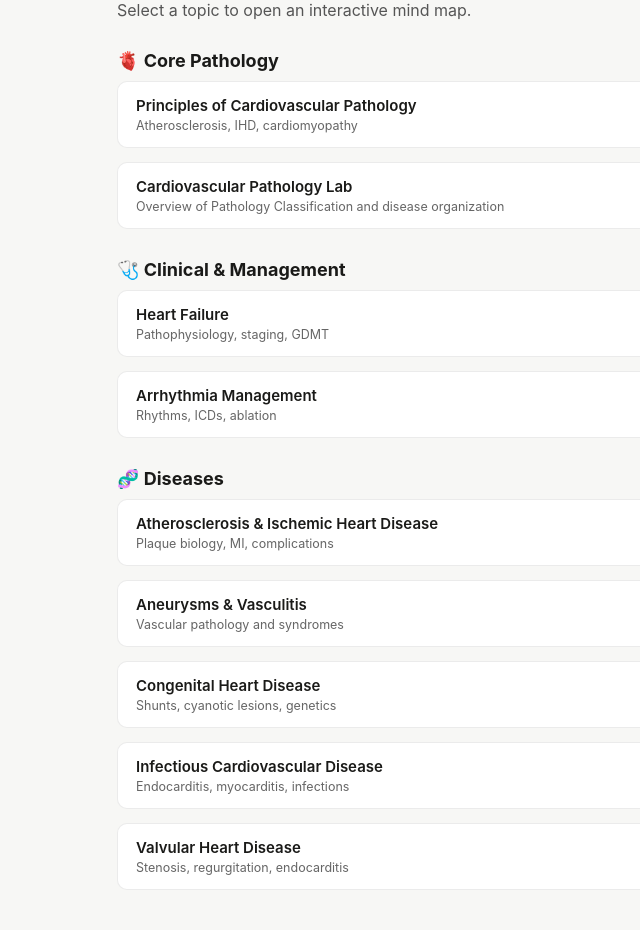
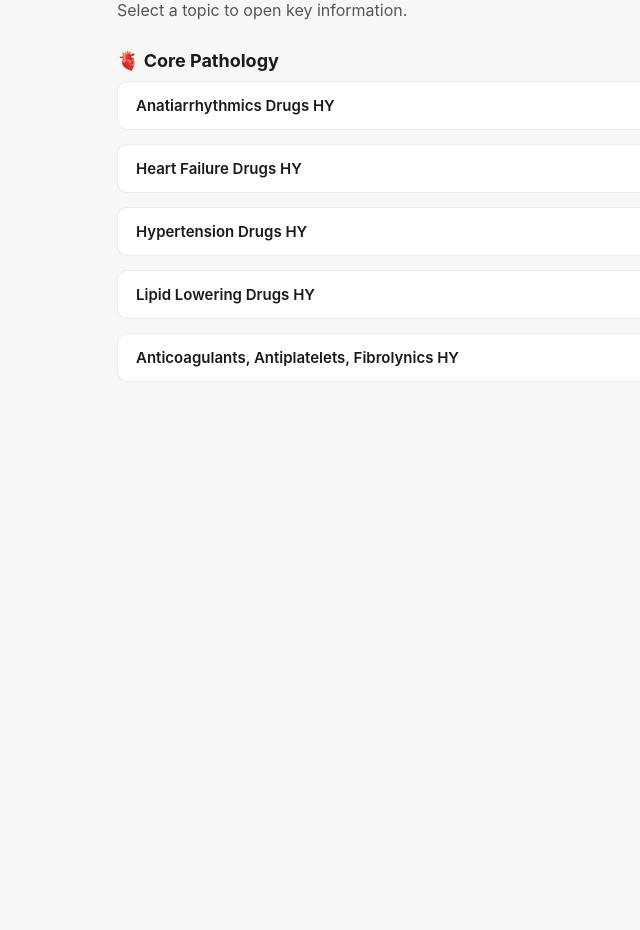
Before and after one commit to strettyit10/pharm-notes, a plain HTML site: page index (3).html in a window 1280 px wide. Shown: the part 109-1039 px from the top of the page, without its empty margins (73-713 px from the left). After the commit the page ends 800 px from the top, so only its background shows below. Drawn offline with Linux system fonts and the light colour scheme.

Commit message:
Change title and content from Cardiovascular to Pharm Notes

```diff
--- a/index (3).html
+++ b/index (3).html
@@ -3,7 +3,7 @@
 <head>
 <meta charset="UTF-8">
 <meta name="viewport" content="width=device-width, initial-scale=1.0">
-<title>Cardiovascular Mind Maps</title>
+<title>Pharm Notes</title>
 
 <style>
   body {
@@ -67,69 +67,34 @@
 
 <body>
 
-<h1>🧠 Cardiovascular Mind Maps</h1>
-<p>Select a topic to open an interactive mind map.</p>
+<h1>🧠 Pharm Notes</h1>
+<p>Select a topic to open key information.</p>
 
 <h2>🫀 Core Pathology</h2>
 <div class="grid">
 
-  <a class="card" href="Principles of Cardiovascular Pathology_mindmap.html">
-    <div class="title">Principles of Cardiovascular Pathology</div>
-    <div class="subtitle">Atherosclerosis, IHD, cardiomyopathy</div>
+  <a class="card" href="Antiarrhythmics_HY_Chart.html">
+    <div class="title">Anatiarrhythmics Drugs HY</div>
   </a>
 
-  <a class="card" href="The Taxonomy of Cardiovascular Pathology_mindmap.html">
-    <div class="title">Cardiovascular Pathology Lab</div>
-    <div class="subtitle">Overview of Pathology Classification and disease organization</div>
+  <a class="card" href="HF_HY_Chart.html">
+    <div class="title">Heart Failure Drugs HY</div>
+  </a>
+
+  <a class="card" href="HTN_HY_Chart.html">
+    <div class="title">Hypertension Drugs HY</div>
+  </a>
+
+  <a class="card" href="Lipids_HY_Chart.html">
+    <div class="title">Lipid Lowering Drugs HY</div>
+  </a>
+
+  <a class="card" href="Anticoag_Antiplatelet_HY_Chart.html">
+    <div class="title">Anticoagulants, Antiplatelets, Fibrolynics HY</div>
   </a>
 
 </div>
 
-<h2>🩺 Clinical & Management</h2>
-<div class="grid">
-
-  <a class="card" href="Clinical Foundations and Management of Heart Failu_mindmap.html">
-    <div class="title">Heart Failure</div>
-    <div class="subtitle">Pathophysiology, staging, GDMT</div>
-  </a>
-
-  <a class="card" href="The Architecture of Arrhythmia Management_mindmap.html">
-    <div class="title">Arrhythmia Management</div>
-    <div class="subtitle">Rhythms, ICDs, ablation</div>
-  </a>
-
-</div>
-
-<h2>🧬 Diseases</h2>
-<div class="grid">
-
-  <a class="card" href="Pathology of Atherosclerosis and Ischemic Heart Di_mindmap.html">
-    <div class="title">Atherosclerosis & Ischemic Heart Disease</div>
-    <div class="subtitle">Plaque biology, MI, complications</div>
-  </a>
-
-  <a class="card" href="Vascular Pathology_ Aneurysms and Vasculitis syndr_mindmap.html">
-    <div class="title">Aneurysms & Vasculitis</div>
-    <div class="subtitle">Vascular pathology and syndromes</div>
-  </a>
-
-  <a class="card" href="Clinical Landscape of Congenital Heart Disease_mindmap.html">
-    <div class="title">Congenital Heart Disease</div>
-    <div class="subtitle">Shunts, cyanotic lesions, genetics</div>
-  </a>
-
-  <a class="card" href="A Comprehensive Guide to Infectious Cardiovascular (1)_mindmap.html">
-    <div class="title">Infectious Cardiovascular Disease</div>
-    <div class="subtitle">Endocarditis, myocarditis, infections</div>
-  </a>
-
-  <a class="card" href="Clinical Architecture of Valvular Heart Disease (2)_mindmap.html">
-    <div class="title">Valvular Heart Disease</div>
-    <div class="subtitle">Stenosis, regurgitation, endocarditis</div>
-  </a>
-
-
-</div>
 
 </body>
 </html>
```
